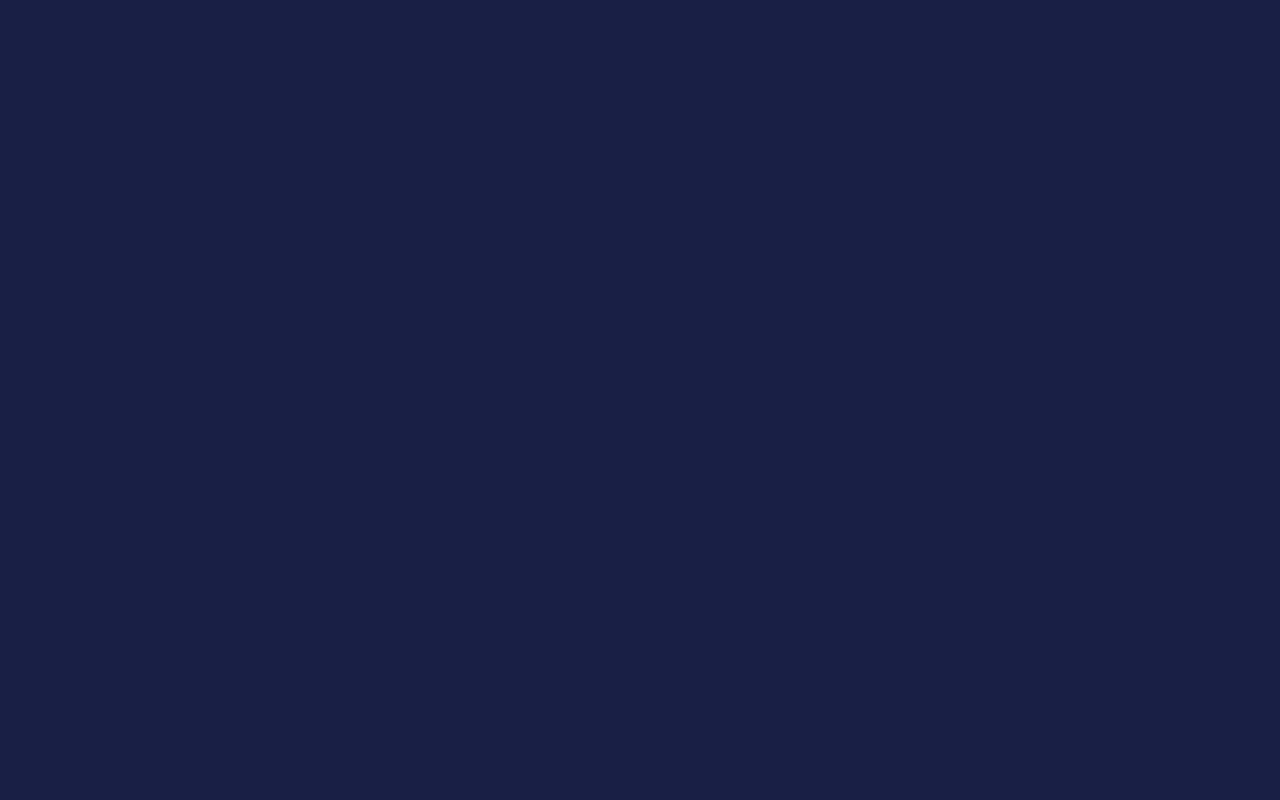
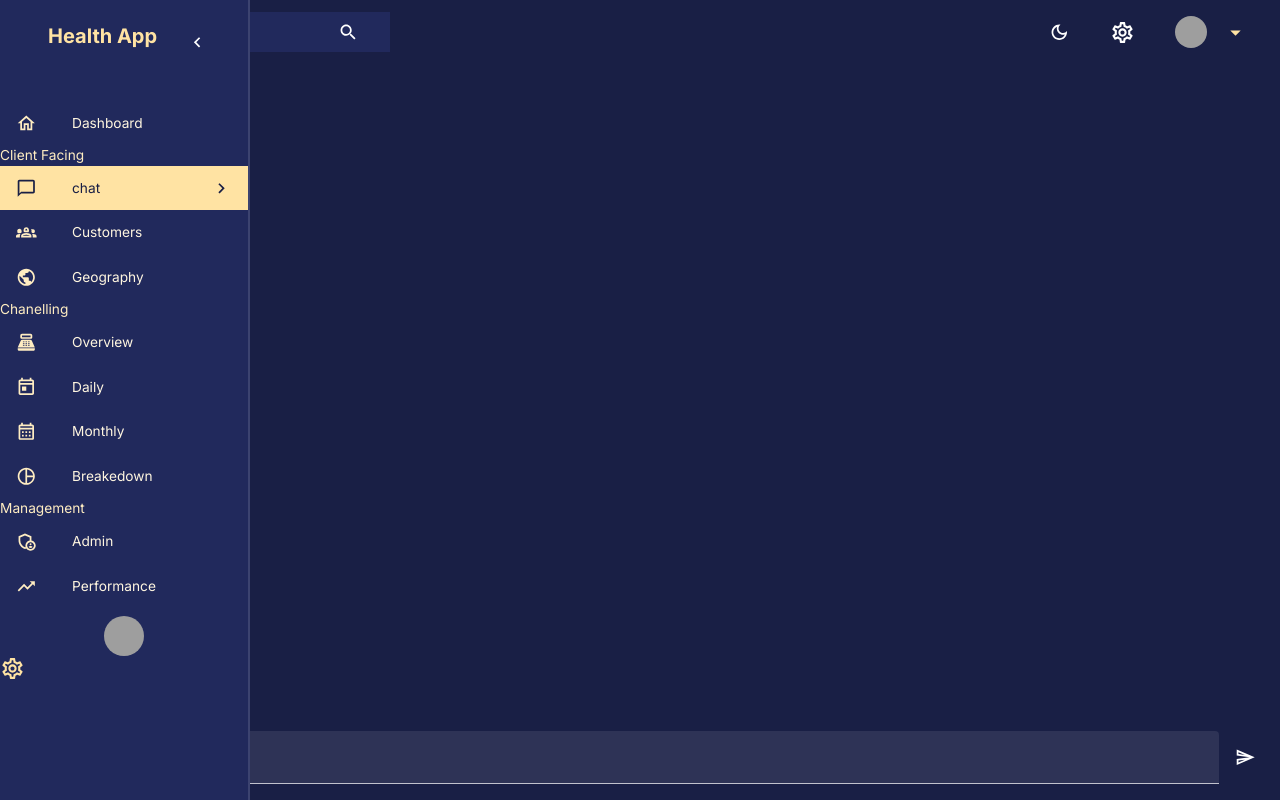
Before and after one commit to OS-Tech-Labs/health-app-frontend, a React (Create React App) app: page /chat in a window 1280 px wide. Before the commit this address had no page. Built offline with nearby package versions, Linux system fonts and the light colour scheme; grey boxes are pictures that could not be loaded.

Commit message:
Chat included

```diff
--- a/src/App.js
+++ b/src/App.js
@@ -1,7 +1,8 @@
 /**
  * Return the ra
  */
-import { Dashboard } from "@mui/icons-material";
+
+
 import { CssBaseline,ThemeProvider } from "@mui/material";
 import { createTheme } from "@mui/material/styles";
 import { useMemo , Suspense, lazy} from "react";
@@ -13,14 +14,15 @@ import Layout from "./scenes/layout";
 import Home from "./scenes/dashboard/Home";
 import {Login} from "./scenes/Login";
 import { Register } from "./scenes/Register";
+import Chat from "./scenes/chat";
 
-// const Loadable = (component) => (props)=>{
-  // return (
-    // <Suspense fallback = {<LoadingScreen/>}>
-
-    // </Suspense>
-  // )
-// }
+const Loadable = (Components) => (props)=>{
+   return (
+     <Suspense fallback = {<LoadingScreen/>}>
+        <Components{...props}/>
+     </Suspense>
+   )
+}
 export default function App() {
   const mode = useSelector((state) => state.global.mode);
   const theme = useMemo(()=> createTheme(themeSettings(mode)), [mode]);
@@ -36,6 +38,8 @@ export default function App() {
           <Route  element ={<Layout/>}>
           <Route path= "/abc" element ={<Navigate to ="/dashboard" replace/>}/>
           <Route path ="/dashboard" element ={<Home/>}/>
+          <Route path ="/chat" element ={<Chat/>}/>
+
           </Route>
         </Routes>
       </ThemeProvider>
--- a/src/components/Sidebar.jsx
+++ b/src/components/Sidebar.jsx
@@ -26,7 +26,8 @@ import {
     CalendarMonthOutlined,
     AdminPanelSettingsOutlined,
     TrendingUpOutlined,
-    PieChartOutlined
+    PieChartOutlined,
+    ChatBubbleOutline
 
 }
 from "@mui/icons-material"
@@ -45,8 +46,8 @@ const navItems =[
     icon :null,
   },
   {
-    text :"products",
-    icon :<ShoppingCartOutlined/>
+    text :"chat",
+    icon :<ChatBubbleOutline/>
   },
   {
     text :"Customers",
--- a/src/scenes/Register.jsx
+++ b/src/scenes/Register.jsx
@@ -7,8 +7,23 @@ export  const Register= (props) => {
     const [name, setName] = useState('');
     const handleSubmit =(e) => {
         e.preventDefault();
-        console.log(email);
+        console.log(email, pass);
+        Axios.post("http://localhost:3002/login", {
+        username: email,
+        password: pass,
+    })
+    .then((response)=>{
+        console.log(response.data.approved);
+        if (response.data.approved){
+            setIsLoggedIn(true);
+        }
+    })
+
+
+
     }
+
+
     return (
         <>
             <div className="form-container">
--- a/src/scenes/chat.jsx
+++ b/src/scenes/chat.jsx
@@ -1,13 +1,100 @@
-import React, { useState } from 'react';
+import React, { useState ,useRef} from 'react';
 import FlexBetween from '../components/FlexBetween'
 import {
     Box,
     IconButton,
+    TextField,
     Typography,
-    useTheme,
-    Container,
-    Grid,
-    TextField,
-    Button,
+    useTheme
+} from "@mui/material"
+import {
+    Height,
+    SendOutlined
+} from "@mui/icons-material"
+import Axios from "axios";
 
-} from "@mui/material"
+const Chat =() => {
+
+    const [messages, setMessages] = useState([]);
+    const inputRef = useRef(null);
+    const [inputValue , setInputValue] = useState('');
+    const handleInputCahnge = (event) => {
+        setInputValue(event.target.value);
+    };
+    const handleSendClick = () => {
+        const inputValueTrimmed = inputValue.trim();
+        if(! inputValueTrimmed){
+            return;
+        }
+        console.log(inputValueTrimmed);
+        Axios.post("http://localhost:3002/login",{
+            message: inputValueTrimmed})
+        setMessages = [...messages, {sender:'me', body :inputValueTrimmed}];
+        setInputValue('');
+        inputRef.current.focus();
+    };
+
+    return (
+        <Box
+        sx={{
+            display: 'flex',
+            flexDirection: 'column',
+            height: '100vh',
+
+        }}>
+        <Box
+            sx={{
+                flex: 1,
+                overflowY: 'scroll',
+                padding: 2,
+            }} >
+            {messages.map((message, index)=>(
+                <Box key={index}
+                    sx={{
+                        display: 'flex',
+                        flexDirection: 'column',
+                        marginBottom: 1,
+                    }}>
+                <Box
+                    sx={{
+                        fontWeight: 'bold',
+                        marginBottom: 0.5,
+                    }}>
+                        {message.sender}
+                </Box>
+                <Box
+                    sx={{
+                        wordBreak: 'break-word',
+                    }}>
+                        {message.body}
+                </Box>
+                </Box>
+
+            ))}
+        </Box>
+        <Box
+        sx={{
+            display: 'flex',
+            padding: 2,
+        }}>
+            <TextField
+            sx={{
+                marginRight: 1,
+                flex: 1,
+            }}
+
+            variant="filled"
+            label="Type a message..."
+            value={inputValue}
+            onChange={handleInputCahnge}
+            inputRef={inputRef}>
+            </TextField>
+            <IconButton onClick={handleSendClick}>
+                <SendOutlined/>
+            </IconButton>
+        </Box>
+        </Box>
+    );
+};
+
+export default Chat;
--- a/src/scenes/dashboard/Home.jsx
+++ b/src/scenes/dashboard/Home.jsx
@@ -1,6 +1,7 @@
-import React, { useState } from 'react';
+import React, { useState, Suspense,lazy } from 'react';
 import { useEffect } from 'react';
 import { useLocation, useNavigate } from 'react-router-dom';
+//const Cat = lazy(()=> import ("../../components/Cat"));
 const Home = () => {
   const {pathname} = useLocation();
   const [active, setActive] = useState("");
@@ -10,7 +11,12 @@ const Home = () => {
     setActive(pathname.substring(1));
   }, [pathname]);
   return (
+
     <div>
+      <Suspense fallback = "Loading...">
+        {/* <Cat/> */}
+        Loading
+      </Suspense>
       Dashboard
     </div>
   )
```
Also changed, not shown: src/assets/cat.jpeg (added).
